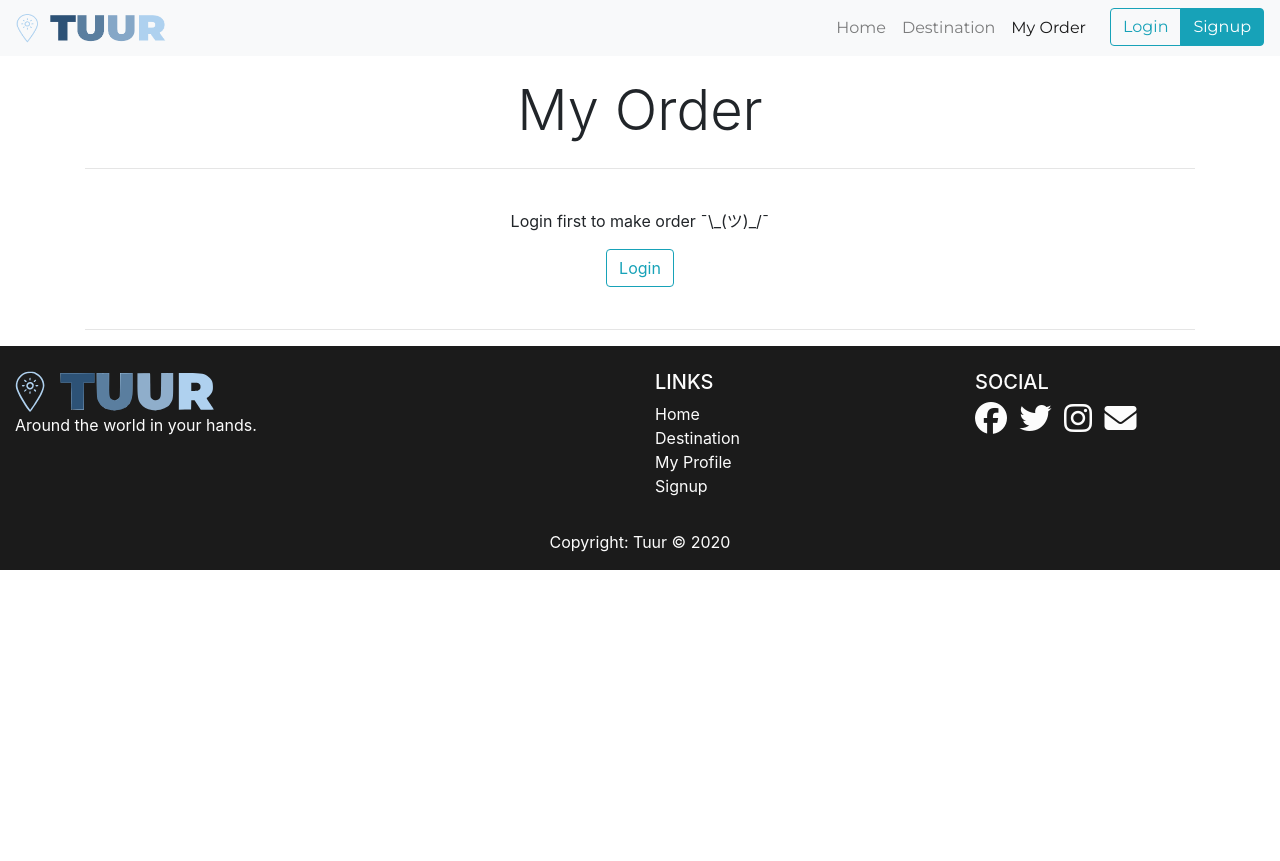
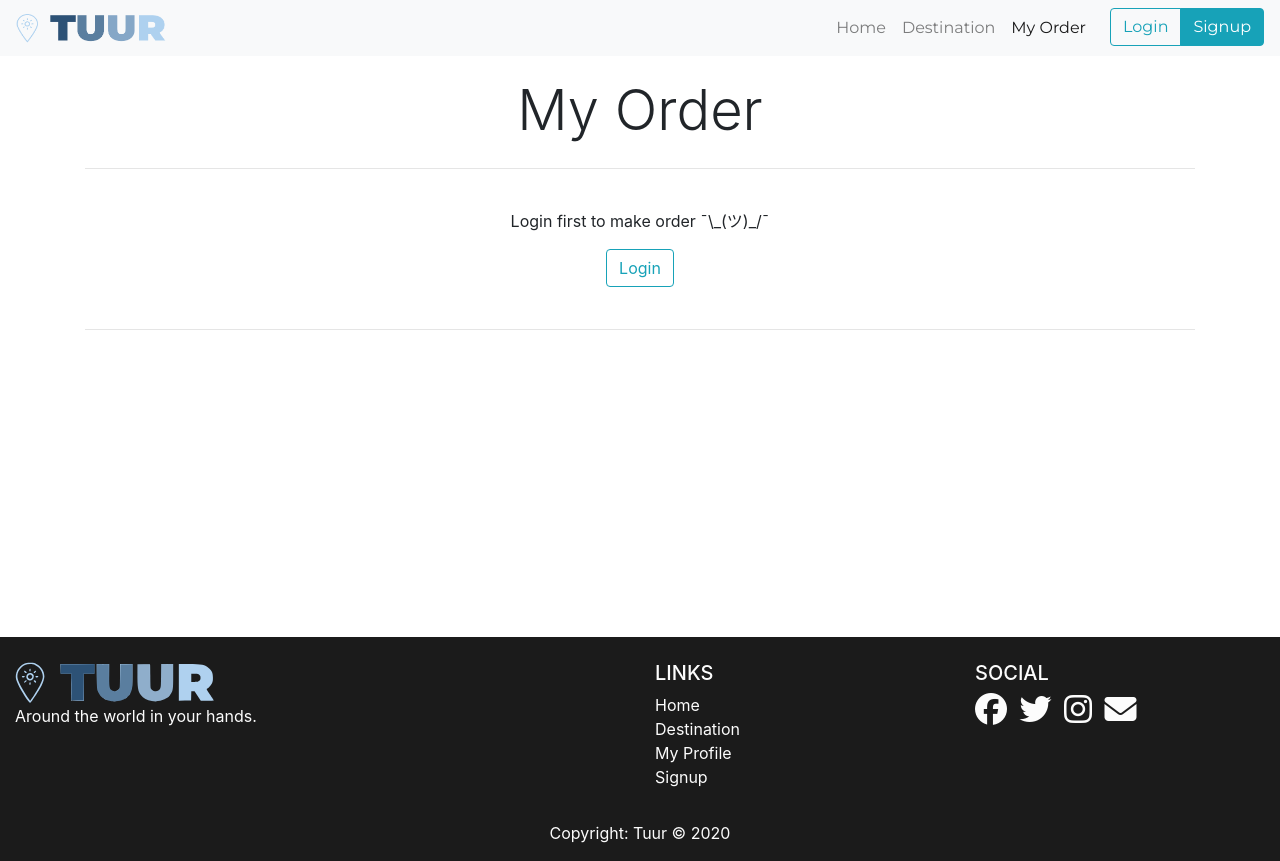
Before and after one commit to naufalg/tuur-website, a plain HTML site: page pages/My-order/my-order.html in a window 1280 px wide. Before the commit the page ends 800 px from the top, so only its background shows below. Drawn offline with nearby package versions, Linux system fonts and the light colour scheme.

Commit message:
Fix some Checkout and footer in my order

```diff
--- a/js/checkout.js
+++ b/js/checkout.js
@@ -86,11 +86,11 @@ let checkoutData = async () => {
           //   create order title
           let orderTitle = document.createElement("h6");
           orderTitle.className = "my-0";
-          orderTitle.innerHTML = `$ ${element.hotel}`;
+          orderTitle.innerHTML = `${element.hotel}`;
           //   create span price
           let spanPrice = document.createElement("span");
           spanPrice.className = "text-muted";
-          spanPrice.innerHTML = `${element.price}`;
+          spanPrice.innerHTML = `$ ${element.price}`;
           //   appendchild
           checkotUl.appendChild(checkoutList);
           checkoutList.appendChild(divList);
--- a/pages/My-order/style.css
+++ b/pages/My-order/style.css
@@ -4,12 +4,13 @@
   margin: 0;
   padding: 0;
   -webkit-box-sizing: border-box;
-          box-sizing: border-box;
+  box-sizing: border-box;
 }
 
 /* scrollbar */
 html {
   scroll-behavior: smooth;
+  min-height: 100%;
 }
 
 body::-webkit-scrollbar {
@@ -48,12 +49,12 @@ body::-webkit-scrollbar-thumb:hover {
   0% {
     opacity: 0;
     -webkit-transform: translateY(70%);
-            transform: translateY(70%);
+    transform: translateY(70%);
   }
   100% {
     opacity: 1;
     -webkit-transform: translateY(0%);
-            transform: translateY(0%);
+    transform: translateY(0%);
   }
 }
 
@@ -114,6 +115,13 @@ body::-webkit-scrollbar-thumb:hover {
 }
 
 /* main */
+main {
+  /* margin-bottom: 100px; */
+  min-height: 70vh;
+}
+body {
+  /* height: 100vh; */
+}
 section {
   margin-top: 6vw;
 }
@@ -141,9 +149,17 @@ a:hover {
   margin: 5vh 0 0 0;
 }
 
+footer {
+  position: fixed;
+  bottom: 0;
+}
+
 .page-footer {
   background-color: #1b1b1b;
   color: #fcfcfc;
+  position: relative;
+  bottom: 0;
+  /* margin-top: 20vh; */
 }
 
 /* media query */
```
Also changed, not shown: pages/My-order/my-order.html (+2 -2 lines).
